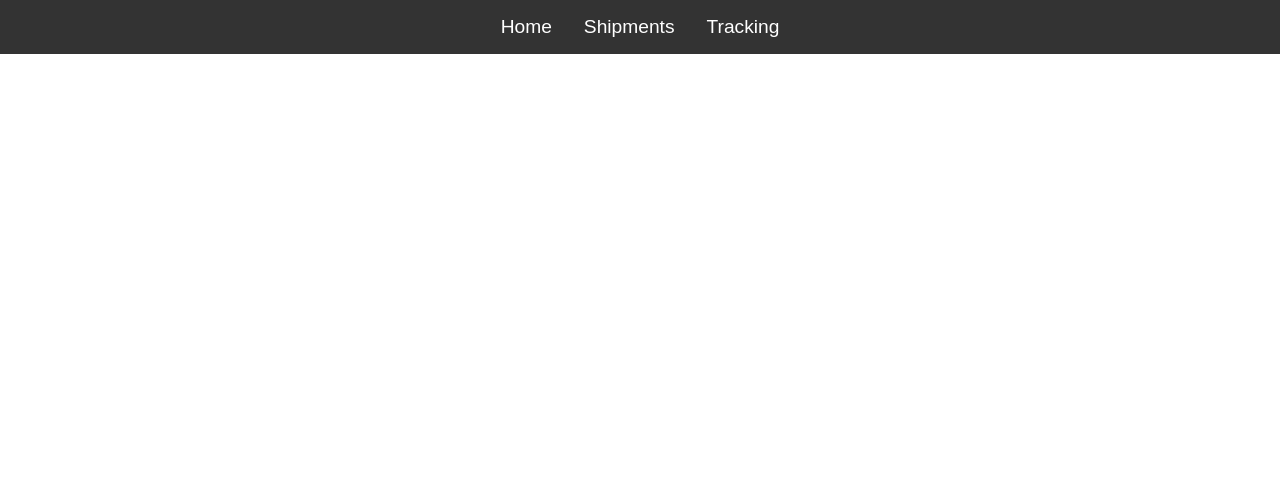
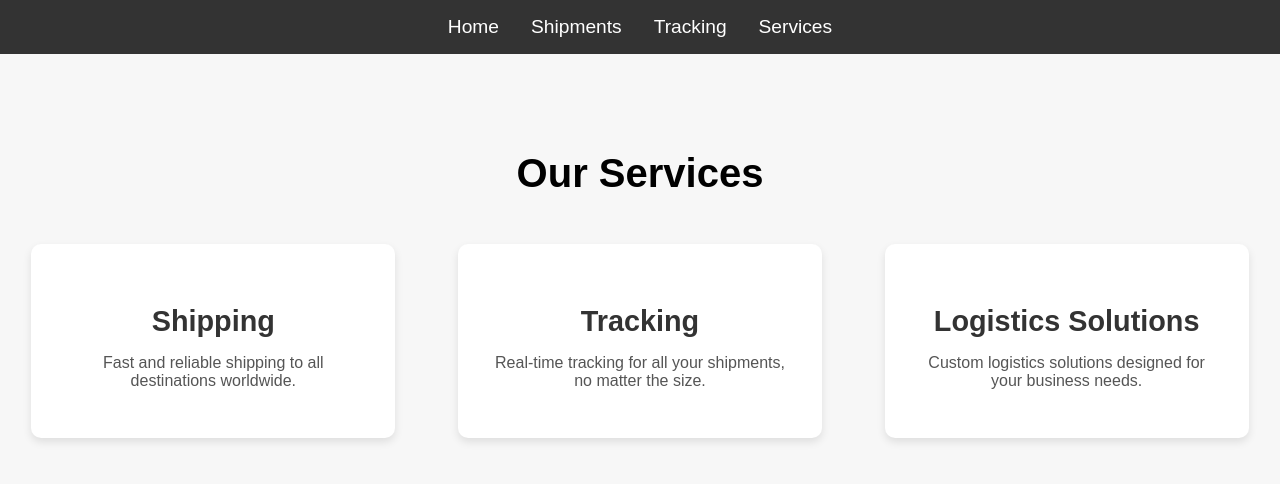
Before and after one commit to asadr381/web, a React (Create React App) app: page /services in a window 1280 px wide. Shown: the top 484 px of the page. Built offline with nearby package versions, Linux system fonts and the light colour scheme.

Commit message:
first commit

```diff
--- a/src/App.js
+++ b/src/App.js
@@ -1,20 +1,23 @@
+// src/App.js
 import React from 'react';
-import { BrowserRouter as Router, Route, Routes } from 'react-router-dom';
+import { BrowserRouter as Router, Route, Routes } from 'react-router-dom';  // Use Routes instead of Switch
+import './App.css';
 import Navigation from './components/Navigation';
 import Home from './components/Home';
 import Shipments from './components/Shipments';
 import Tracking from './components/Tracking';
-import './App.css';
+import Services from './components/Services'; // Import Services component
 
 function App() {
   return (
     <Router>
       <div className="App">
         <Navigation />
-        <Routes>
+        <Routes>  {/* Use Routes instead of Switch */}
           <Route path="/" element={<Home />} />
           <Route path="/shipments" element={<Shipments />} />
           <Route path="/tracking" element={<Tracking />} />
+          <Route path="/services" element={<Services />} /> {/* Add Route for Services */}
         </Routes>
       </div>
     </Router>
--- a/src/components/Navigation.js
+++ b/src/components/Navigation.js
@@ -18,6 +18,7 @@ function Navigation() {
         <li><Link to="/">Home</Link></li>
         <li><Link to="/shipments">Shipments</Link></li>
         <li><Link to="/tracking">Tracking</Link></li>
+        <li><Link to="/services">Services</Link></li> {/* New Link to Services */}
       </ul>
     </nav>
   );
--- /dev/null
+++ b/src/components/Services.css
@@ -0,0 +1,65 @@
+/* src/components/Services.css */
+.services {
+    text-align: center;
+    padding: 4rem 1rem;
+    background-color: #f7f7f7;
+    animation: fadeIn 2s ease-in;
+  }
+
+  .services h2 {
+    font-size: 2.5rem;
+    margin-bottom: 3rem;
+    font-weight: bold;
+  }
+
+  .service-cards {
+    display: flex;
+    justify-content: space-around;
+    gap: 2rem;
+    flex-wrap: wrap;
+    margin-top: 3rem;
+  }
+
+  .card {
+    background-color: #ffffff;
+    border-radius: 10px;
+    box-shadow: 0 4px 8px rgba(0, 0, 0, 0.1);
+    padding: 2rem;
+    width: 300px;
+    text-align: center;
+    transition: transform 0.3s ease, box-shadow 0.3s ease;
+    cursor: pointer;
+  }
+
+  .card:hover {
+    transform: translateY(-10px);
+    box-shadow: 0 8px 16px rgba(0, 0, 0, 0.2);
+  }
+
+  .card-content h3 {
+    font-size: 1.8rem;
+    margin-bottom: 1rem;
+    color: #333;
+  }
+
+  .card-content p {
+    font-size: 1rem;
+    color: #555;
+  }
+
+  @media (max-width: 768px) {
+    .service-cards {
+      flex-direction: column;
+      align-items: center;
+    }
+
+    .card {
+      width: 90%;
+      margin-bottom: 2rem;
+    }
+  }
+
+  @keyframes fadeIn {
+    0% { opacity: 0; }
+    100% { opacity: 1; }
+  }
--- /dev/null
+++ b/src/components/Services.js
@@ -0,0 +1,38 @@
+// src/components/Services.js
+import React from 'react';
+import './Services.css';
+
+function Services() {
+  return (
+    <div className="services">
+      <h2>Our Services</h2>
+      <div className="service-cards">
+        {/* Card 1 */}
+        <div className="card">
+          <div className="card-content">
+            <h3>Shipping</h3>
+            <p>Fast and reliable shipping to all destinations worldwide.</p>
+          </div>
+        </div>
+
+        {/* Card 2 */}
+        <div className="card">
+          <div className="card-content">
+            <h3>Tracking</h3>
+            <p>Real-time tracking for all your shipments, no matter the size.</p>
+          </div>
+        </div>
+
+        {/* Card 3 */}
+        <div className="card">
+          <div className="card-content">
+            <h3>Logistics Solutions</h3>
+            <p>Custom logistics solutions designed for your business needs.</p>
+          </div>
+        </div>
+      </div>
+    </div>
+  );
+}
+
+export default Services;
--- a/src/components/Shipments.js
+++ b/src/components/Shipments.js
@@ -56,8 +56,8 @@ function Shipments() {
 
   return (
     <div className="shipments">
-      <h2>Manage Shipments</h2>
-      <p>Here you can view and manage your shipments.</p>
+      <h2>Give Your Information</h2>
+      <p>ULS Team Will contact You</p>
 
       {/* Success/Error Alert */}
       {message && (
```
